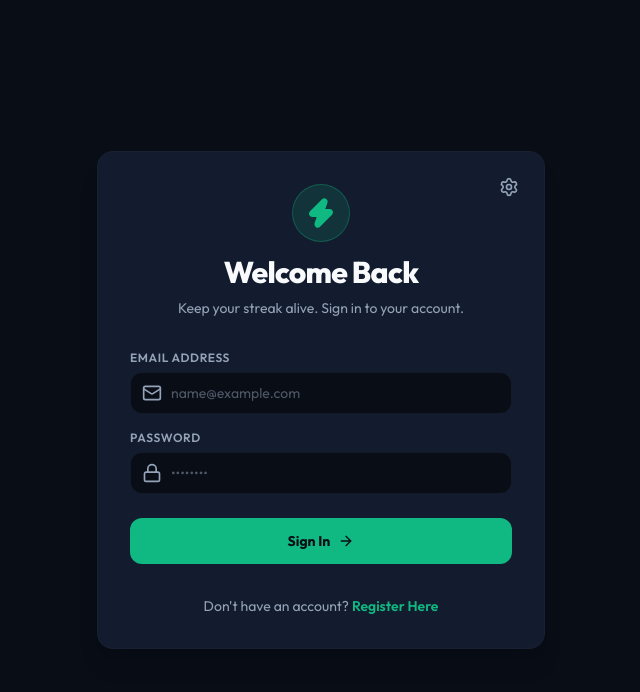
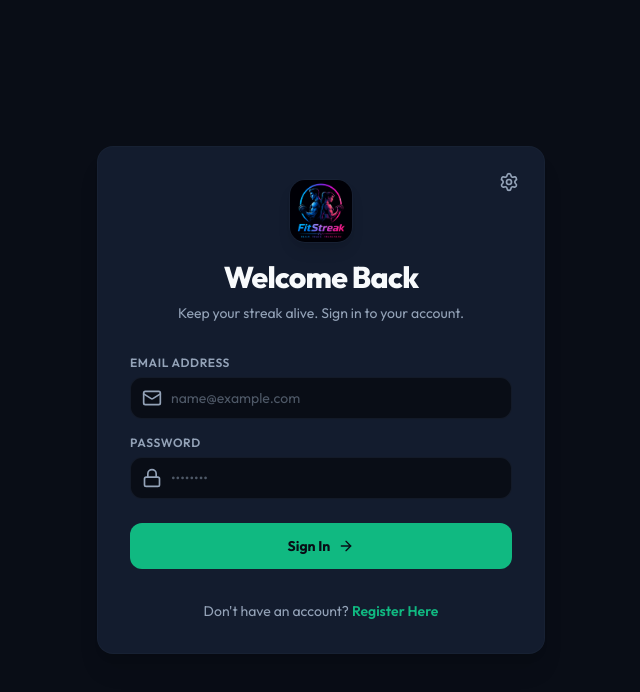
Before and after one commit to gauravgupta288/fitstreak, a React (Vite) app in the folder client/: page /login in a window 1280 px wide. Shown: the top 692 px of the page, without its empty margins (319-959 px from the left). Built offline with nearby package versions, Linux system fonts and the light colour scheme.

Commit message:
Update application header, login, and registration screens to use new custom logo

```diff
--- a/client/src/components/Header.tsx
+++ b/client/src/components/Header.tsx
@@ -1,5 +1,5 @@
 import React from 'react';
-import { Flame, Zap } from 'lucide-react';
+import { Flame } from 'lucide-react';
 import { useAuth } from '../context/AuthContext';
 
 const Header: React.FC = () => {
@@ -8,9 +8,7 @@ const Header: React.FC = () => {
   return (
     <header className="glass sticky top-0 left-0 right-0 z-40 px-4 py-3 border-b border-gym-border/40 flex items-center justify-between">
       <div className="flex items-center gap-2">
-        <div className="bg-gym-accent/10 p-1.5 rounded-lg border border-gym-accent/30 flex items-center justify-center">
-          <Zap className="h-5 w-5 text-gym-accent fill-gym-accent" />
-        </div>
+        <img src="/logo.png" alt="FitStreak Logo" className="h-7 w-7 object-contain rounded-md" />
         <span className="text-xl font-extrabold tracking-tight bg-gradient-to-r from-gym-accent to-gym-blue bg-clip-text text-transparent">
           FitStreak
         </span>
--- a/client/src/pages/Login.tsx
+++ b/client/src/pages/Login.tsx
@@ -1,7 +1,7 @@
 import React, { useState } from 'react';
 import { Link, useNavigate } from 'react-router-dom';
 import { useAuth } from '../context/AuthContext';
-import { Zap, Mail, Lock, AlertCircle, ArrowRight, Settings } from 'lucide-react';
+import { Mail, Lock, AlertCircle, ArrowRight, Settings } from 'lucide-react';
 import ServerSettingsModal from '../components/ServerSettingsModal';
 
 const Login: React.FC = () => {
@@ -46,9 +46,7 @@ const Login: React.FC = () => {
           <Settings className="h-5 w-5" />
         </button>
         <div className="flex flex-col items-center">
-          <div className="bg-gym-accent/15 p-3 rounded-full border border-gym-accent/30 text-gym-accent mb-3 flex items-center justify-center">
-            <Zap className="h-8 w-8 text-gym-accent fill-gym-accent" />
-          </div>
+          <img src="/logo.png" alt="FitStreak Logo" className="h-16 w-16 object-contain rounded-2xl mb-4 shadow-lg border border-gym-border/40" />
           <h2 className="text-3xl font-extrabold tracking-tight text-gym-text-primary">
             Welcome Back
           </h2>
--- a/client/src/pages/Register.tsx
+++ b/client/src/pages/Register.tsx
@@ -1,7 +1,7 @@
 import React, { useState } from 'react';
 import { Link, useNavigate } from 'react-router-dom';
 import { useAuth } from '../context/AuthContext';
-import { Zap, Mail, Lock, User as UserIcon, AlertCircle, ArrowRight, Settings } from 'lucide-react';
+import { Mail, Lock, User as UserIcon, AlertCircle, ArrowRight, Settings } from 'lucide-react';
 import ServerSettingsModal from '../components/ServerSettingsModal';
 
 const Register: React.FC = () => {
@@ -58,9 +58,7 @@ const Register: React.FC = () => {
           <Settings className="h-5 w-5" />
         </button>
         <div className="flex flex-col items-center">
-          <div className="bg-gym-accent/15 p-3 rounded-full border border-gym-accent/30 text-gym-accent mb-3 flex items-center justify-center">
-            <Zap className="h-8 w-8 text-gym-accent fill-gym-accent" />
-          </div>
+          <img src="/logo.png" alt="FitStreak Logo" className="h-16 w-16 object-contain rounded-2xl mb-4 shadow-lg border border-gym-border/40" />
           <h2 className="text-3xl font-extrabold tracking-tight text-gym-text-primary">
             Create Account
           </h2>
```
Also changed, not shown: client/public/logo.png (added).
